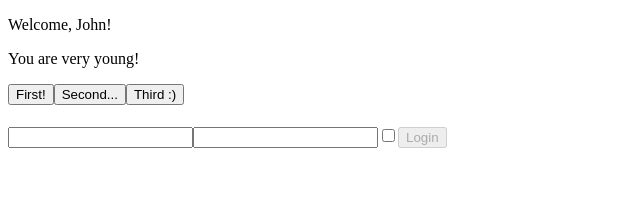
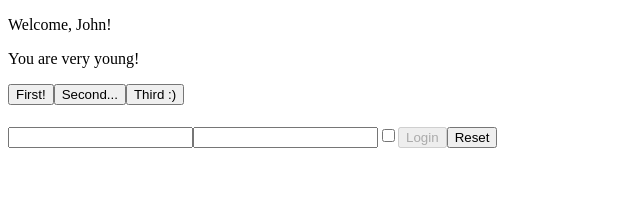
Before and after one commit to hawkydawky/react-exercises, a React (Create React App) app: page / in a window 1280 px wide. Shown: the top 217 px of the page, without its empty margins (0-640 px from the left). Built offline with nearby package versions, Linux system fonts and the light colour scheme.

Commit message:
forms-04

```diff
--- a/src/Login.js
+++ b/src/Login.js
@@ -5,7 +5,7 @@
 
 export class Login extends React.Component {
     state ={
-        userName:"",
+        userName: "",
         password: "",
         isChecked: false,
     }
@@ -20,6 +20,13 @@
         console.log(this.state)
     }
 
+    resetInputs = () => {
+        this.setState({
+            userName: "",
+            password: "",
+            isChecked: false,
+        })
+    }
 
 
     render() {
@@ -29,6 +36,7 @@
                 <input type="password" value={this.state.password} name="password" onChange={this.changeComponents}/>
                 <input type="checkbox" name="isChecked" id="" checked={this.state.isChecked} onChange={this.changeComponents}/>
                 <button disabled={!(this.state.userName && this.state.password)} onClick={this.onLogin}>Login</button>
+                <button type="reset" onClick={this.resetInputs}>Reset</button>
             </div>
         )
     }
```
